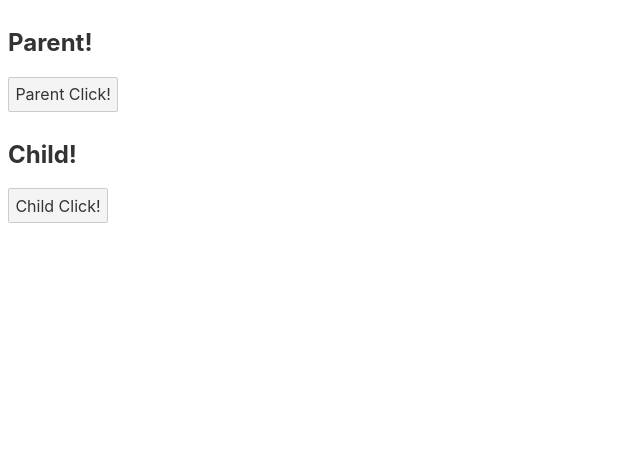
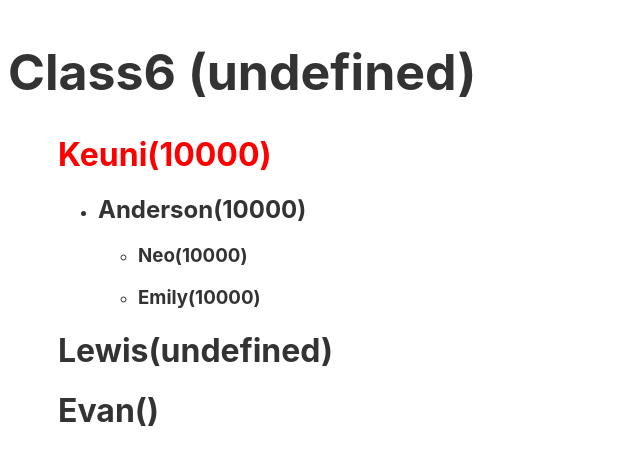
Before and after one commit to HongKeunAhn/Svelte, a Svelte app: page / in a window 1280 px wide. Shown: the top 464 px of the page, without its empty margins (0-640 px from the left). Built offline with nearby package versions, Linux system fonts and the light colour scheme.

Commit message:
Context Api 사용해보기(get, set)

```diff
--- /dev/null
+++ b/src/Anderson.svelte
@@ -0,0 +1,16 @@
+<script>
+    import { getContext } from 'svelte';
+    import Neo from './Neo.svelte';
+    import Emily from './Emily.svelte';
+
+    const pm = getContext('pm');
+</script>
+
+<h2>
+    Anderson({pm})
+</h2>
+
+<ul>
+    <li><Neo /></li>
+    <li><Emily /></li>
+</ul>
--- a/src/App.svelte
+++ b/src/App.svelte
@@ -1,5 +1,5 @@
 <script>
-	import Class5 from './Class5.svelte';
+	import Class6 from './Class6.svelte';
 </script>
 
-<Class5 />
+<Class6 />
--- /dev/null
+++ b/src/Class6.svelte
@@ -0,0 +1,28 @@
+<script>
+    // Getter & Setter
+    // getContext & setContext
+
+    import { getContext } from 'svelte';
+    import Keuni2 from './Keuni2.svelte';
+    import Lewis from './Lewis.svelte';
+    import Evan from './Evan.svelte';
+
+    const pm = getContext('pm');
+</script>
+
+<h1>Class6 ({pm})</h1>
+<div>
+    <Keuni2 />
+    <Lewis />
+    <Evan />
+</div>
+
+<style>
+    h1 {
+        font-size: 50px;
+    }
+
+    div {
+        padding-left: 50px;
+    }
+</style>
--- /dev/null
+++ b/src/Emily.svelte
@@ -0,0 +1,7 @@
+<script>
+    import { getContext } from 'svelte';
+
+    const pm = getContext('pm');
+</script>
+
+<h3>Emily({pm})</h3>
--- /dev/null
+++ b/src/Evan.svelte
@@ -0,0 +1 @@
+<h1>Evan()</h1>
--- /dev/null
+++ b/src/Keuni2.svelte
@@ -0,0 +1,19 @@
+<script>
+    import { getContext, setContext } from 'svelte';
+    import Anderson from './Anderson.svelte';
+
+    const pocketMoney = 10000;
+    // pm은 그냥 이름으로 아무거나 명명해도 된다.
+    setContext('pm', pocketMoney);
+
+    const pm = getContext('pm');
+</script>
+
+<h1 style='color: red;'>
+    Keuni({pm})
+</h1>
+<ul>
+    <li>
+        <Anderson />
+    </li>
+</ul>
--- /dev/null
+++ b/src/Lewis.svelte
@@ -0,0 +1,7 @@
+<script>
+    import { getContext } from 'svelte';
+
+    const pm = getContext('pm');
+</script>
+
+<h1>Lewis({pm})</h1>
--- /dev/null
+++ b/src/Neo.svelte
@@ -0,0 +1,7 @@
+<script>
+    import { getContext } from 'svelte';
+
+    const pm = getContext('pm');
+</script>
+
+<h3>Neo({ pm })</h3>
```
